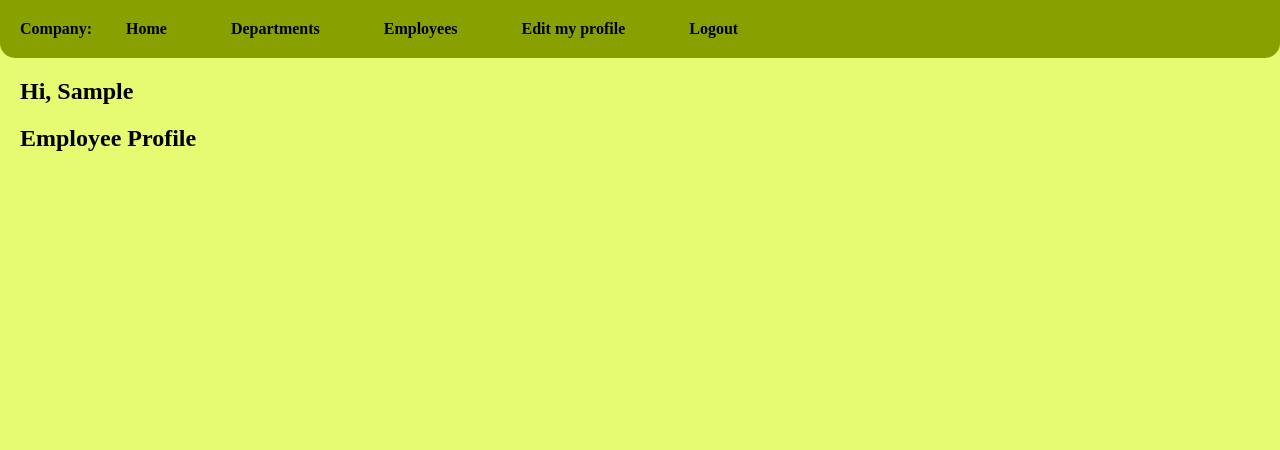
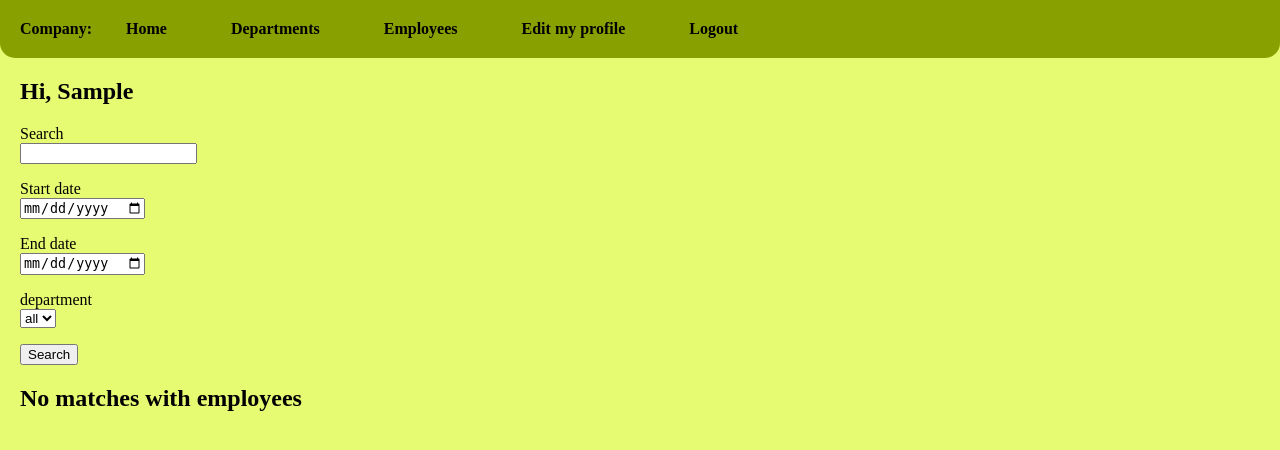
Before and after one commit to AntonKopiika/epam_project, a Flask app: page /employee in a window 1280 px wide. Shown: the top 450 px of the page. Run offline with Flask 2, Linux system fonts and the light colour scheme; the visitor is signed in with stand-in values (Sample User, id 1); data comes from the database, SQL or seed files in the repository; data that the repository does not hold is empty.

Commit message:
edit search functional

```diff
--- a/src/forms/employee_search.py
+++ b/src/forms/employees/employee_search.py
@@ -12,12 +12,6 @@ class EmployeeSearchForm(FlaskForm):
     submit = SubmitField("Search")
 
     def validate_from_birthday(self, from_birthday):
-        if self.to_birthday.data and not from_birthday.data:
-            raise ValidationError("Enter start date")
         if self.to_birthday.data and from_birthday.data:
             if from_birthday.data > self.to_birthday.data:
                 raise ValidationError("Start date is bigger than end date")
-
-    def validate_to_birthday(self, to_birthday):
-        if self.from_birthday.data and not to_birthday:
-            raise ValidationError("Enter end date")
--- a/src/static/style.css
+++ b/src/static/style.css
@@ -41,7 +41,12 @@ body h3 {
     background-color: #DFFB3F;
     border-radius: 10px;
     margin: 10px;
+}
 
+.profile {
+    background-color: #DFFB3F;
+    border-radius: 10px;
+    margin: 10px;
 }
 
 .person li {
--- a/src/templates/employee.html
+++ b/src/templates/employee.html
@@ -1,49 +1,7 @@
 {% extends "base.html" %}
 {% block content %}
-    {% if employees|length > 1 %}
-        <h2>Employees List</h2>
-        <form action="" class="form_view" method="post">
-            {{ form.hidden_tag() }}
-            <p>
-                {{ form.name.label }}<br>
-                {{ form.name(size=19) }}
-                {% for error in form.name.errors %}
-                    <span style="color: red;">{{ error }}</span>
-                {% endfor %}
-            </p>
-            <p>
-                {{ form.from_birthday.label }}<br>
-                {{ form.from_birthday(size=19) }}
-                {% for error in form.from_birthday.errors %}
-                    <span style="color: red;">{{ error }}</span>
-                {% endfor %}
-            </p>
-            <p>
-                {{ form.to_birthday.label }}<br>
-                {{ form.to_birthday(size=19) }}
-                {% for error in form.to_birthday.errors %}
-                    <span style="color: red;">{{ error }}</span>
-                {% endfor %}
-            </p>
-            <p>
-                {{ form.department() }}
-                {% for error in form.department.errors %}
-                    <span style="color: red;">{{ error }}</span>
-                {% endfor %}
-            </p>
-            <p>{{ form.submit() }}</p>
-        </form>
-        <div class="employees_list">
-            {% for employee in employees %}
-                {% include "_employee.html" %}
-            {% endfor %}
-        </div>
-    {% else %}
-        <h2>Employee Profile</h2>
-        <div class="employees_list">
-            {% for employee in employees %}
-                {% include "_employee.html" %}
-            {% endfor %}
-        </div>
-    {% endif %}
+    <h2>Employee Profile</h2>
+    <div class="profile">
+        {% include "_employee.html" %}
+    </div>
 {% endblock %}
--- /dev/null
+++ b/src/templates/employees.html
@@ -0,0 +1,45 @@
+{% extends "base.html" %}
+{% block content %}
+    <form action="" class="form_view" method="post">
+        {{ form.hidden_tag() }}
+        <p>
+            {{ form.name.label }}<br>
+            {{ form.name(size=19) }}
+            {% for error in form.name.errors %}
+                <span style="color: red;">{{ error }}</span>
+            {% endfor %}
+        </p>
+        <p>
+            {{ form.from_birthday.label }}<br>
+            {{ form.from_birthday(size=19) }}
+            {% for error in form.from_birthday.errors %}
+                <span style="color: red;">{{ error }}</span>
+            {% endfor %}
+        </p>
+        <p>
+            {{ form.to_birthday.label }}<br>
+            {{ form.to_birthday(size=19) }}
+            {% for error in form.to_birthday.errors %}
+                <span style="color: red;">{{ error }}</span>
+            {% endfor %}
+        </p>
+        <p>
+            {{ form.department.label }}<br>
+            {{ form.department() }}
+            {% for error in form.department.errors %}
+                <span style="color: red;">{{ error }}</span>
+            {% endfor %}
+        </p>
+        <p>{{ form.submit() }}</p>
+    </form>
+    {% if employees|length > 0 %}
+        <h2>Employees List</h2>
+        <div class="employees_list">
+            {% for employee in employees %}
+                {% include "_employee.html" %}
+            {% endfor %}
+        </div>
+    {% else %}
+        <h2>No matches with employees</h2>
+    {% endif %}
+{% endblock %}
--- a/src/templates/index.html
+++ b/src/templates/index.html
@@ -1,4 +1,4 @@
 {% extends "base.html" %}
 {% block content %}
-    <h1>Index</h1>
+    <h1 style="text-align: center">Welcome to course task of Anton Kopiika</h1>
 {% endblock %}
--- a/src/views/routes.py
+++ b/src/views/routes.py
@@ -3,7 +3,7 @@ from werkzeug.urls import url_parse
 from src import app
 from flask import render_template, flash, redirect, url_for, request
 
-from src.forms.employee_search import EmployeeSearchForm
+from src.forms.employees.employee_search import EmployeeSearchForm
 from src.forms.employees.admin_edit_employee import AdminEditProfileForm
 from src.forms.employees.edit_employee import EditProfileForm
 from src.forms.login import LoginForm
@@ -141,12 +141,9 @@ def employee(uuid=None):
             start_date = form.from_birthday.data
             end_date = form.to_birthday.data
             employees = SearchEmployeeApiController.search_employees(name, department_id, start_date, end_date)
-            print(employees)
-            flash(f"{form.name.data} {form.from_birthday.data} {form.to_birthday.data} {form.department.data}")
-        return render_template("employee.html", title="Employee", employees=employees, form=form)
-    else:
-        employees = [EmployeeApiController.get_employee_by_uuid(uuid)]
-    return render_template("employee.html", title="Employee", employees=employees)
+        return render_template("employees.html", title="Employee", employees=employees, form=form)
+    employee = EmployeeApiController.get_employee_by_uuid(uuid)
+    return render_template("employee.html", title="Employee", employee=employee)
 
 
 @app.route("/edit_employee/<uuid>", methods=['GET', "POST"])
```
